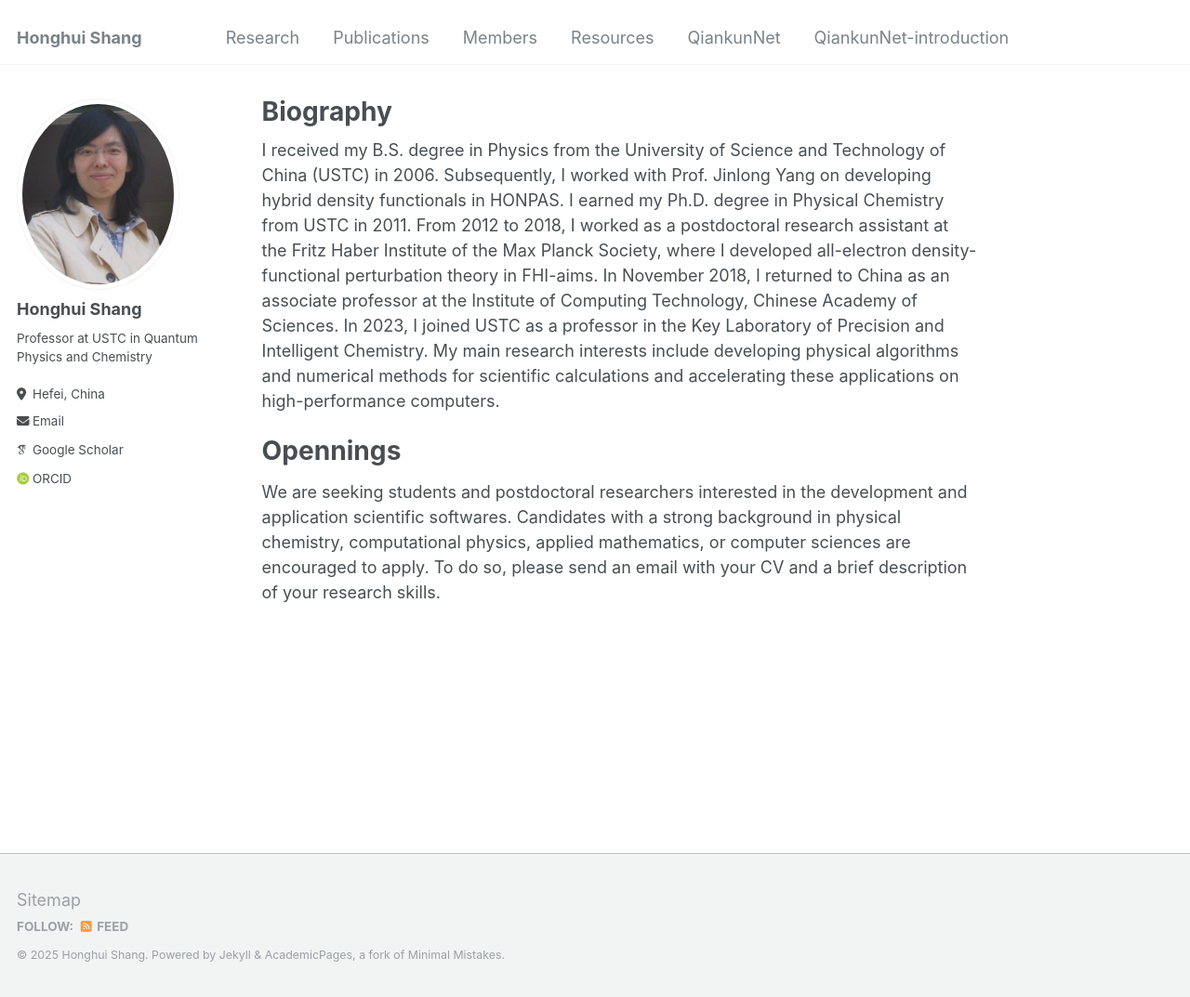
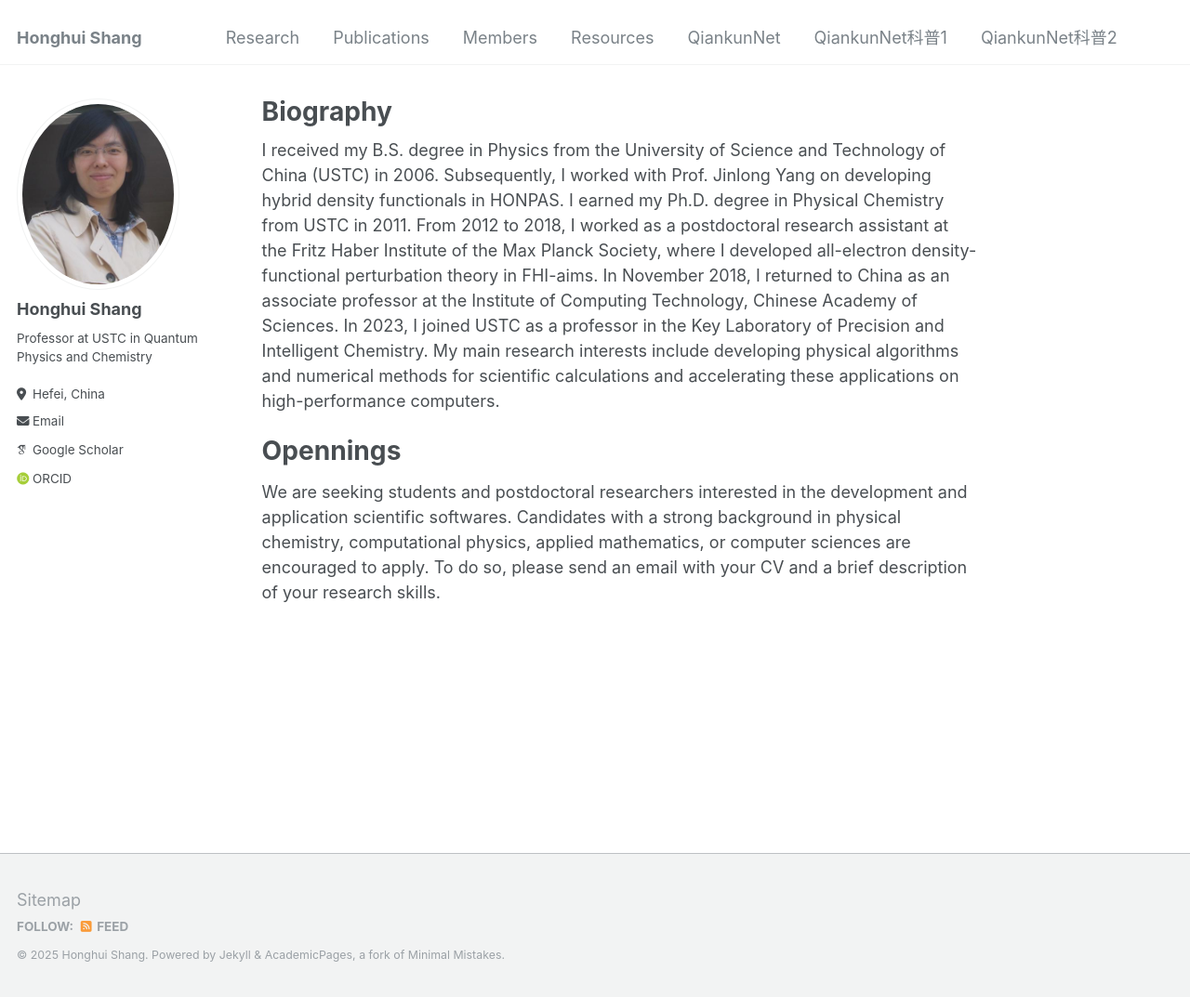
Before and after one commit to CrMomi91/CrMomi91.github.io, a Jekyll site: the page built from _pages/about.md, in a window 1280 px wide and 1073 px high. Shown: the whole window at 93% size. Built offline with Jekyll 4.4.1, drawn with Linux system fonts in a browser that asks for light colours; some web fonts are replaced.

Commit message:
Update navigation.yml

```diff
--- a/_data/navigation.yml
+++ b/_data/navigation.yml
@@ -15,5 +15,8 @@ main:
   - title: "QiankunNet"
     url: /qiankunnet/
 
-  - title: "QiankunNet-introduction"
-    url: /qiankunnet-intro/
+  - title: "QiankunNet科普1"
+    url: /qiankunnet1/
+
+  - title: "QiankunNet科普2"
+    url: /qiankunnet2/
```
